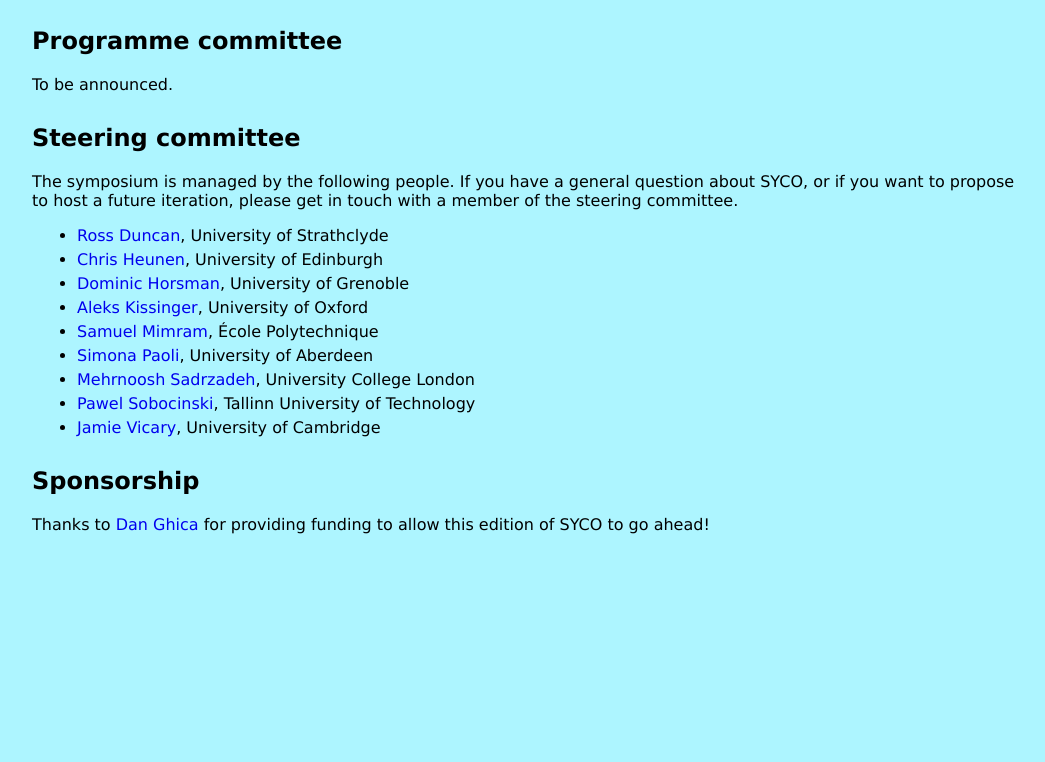
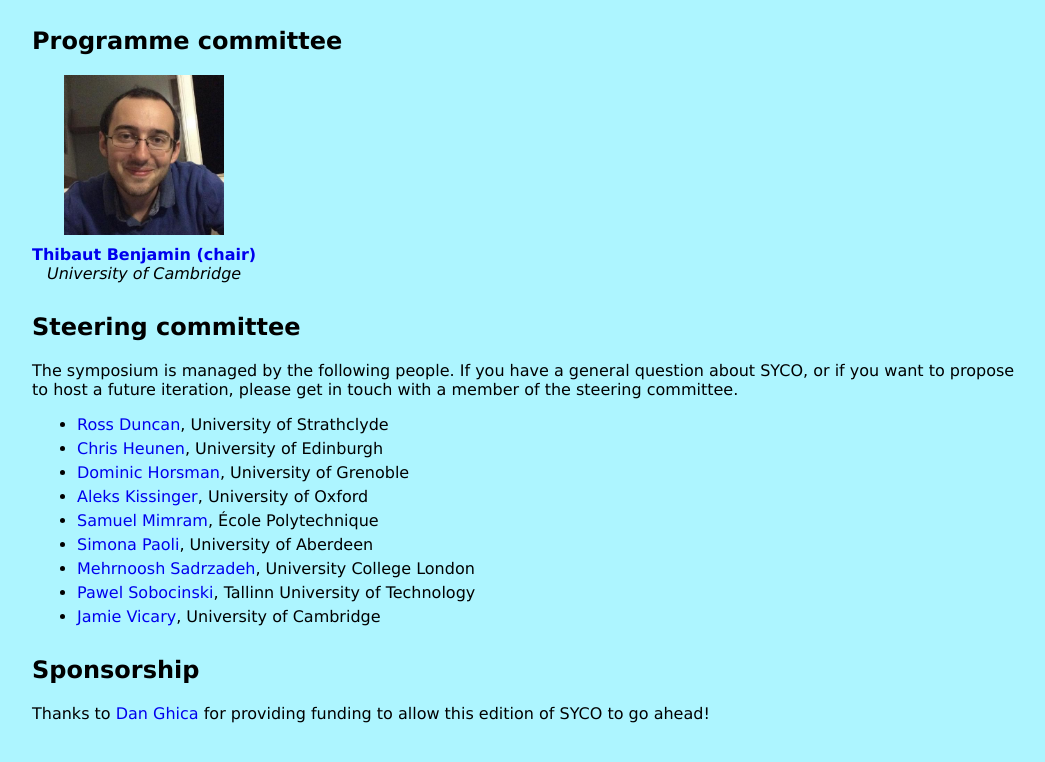
Before and after one commit to georgejkaye/syco12, an Eleventy site: page index.html in a window 1280 px wide. Shown: the part 2273-3035 px from the top of the page, without its empty margins (108-1153 px from the left). Before the commit the page ends 2848 px from the top, so only its background shows below. Built offline with nearby package versions, Linux system fonts and the light colour scheme; Eleventy itself is replaced by a stand-in of ours; files that its build step writes are made by us from their sources.

Commit message:
Add thibaut to pc

```diff
--- /dev/null
+++ b/data/programme.yaml
@@ -0,0 +1,5 @@
+- name: Thibaut Benjamin
+  web: https://thibautbenjamin.github.io/
+  affiliation: University of Cambridge
+  chair: true
+  img: benjamin.jpg
--- a/index.html
+++ b/index.html
@@ -157,7 +157,7 @@
 
       <h2 id="lo">Local organizers</h2>
 
-      <div id="organisers">
+      <div class="people">
         {%- for member in organising -%}
         <div>
           <img class="person" src="./static/{{ member.img }}"/>
@@ -167,9 +167,18 @@
         {%- endfor -%}
       </div>
 
+
       <h2 id="pc">Programme committee</h2>
 
-      To be announced.
+      <div class="people">
+        {%- for member in programme -%}
+        <div>
+          <img class="person" src="./static/{{ member.img }}"/>
+          <div class="name"><a href="{{ member.web }}">{{ member.name }}{%- if member.chair %} (chair){%- endif -%}</a></div>
+          <div class="affiliation">{{ member.affiliation }}</div>
+        </div>
+        {%- endfor -%}
+      </div>
 
       <h2 id="sc">Steering committee</h2>
 
--- a/static/styles.css
+++ b/static/styles.css
@@ -198,14 +198,14 @@ h2 {
   visibility: visible;
 }
 
-#organisers {
+.people {
   display: flex;
   flex-direction: row;
   flex-wrap: wrap;
   gap: 15px;
 }
 
-#organisers > div {
+.people > div {
   display: flex;
   flex-direction: column;
   align-items: center;
```
Also changed, not shown: static/benjamin.jpg (added).
